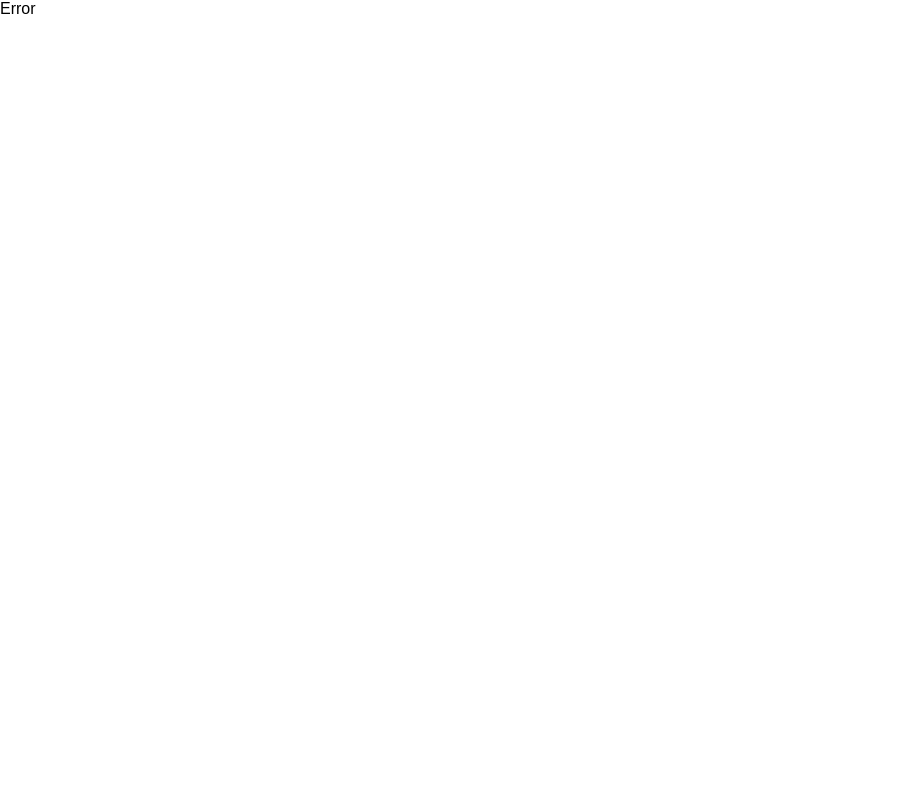
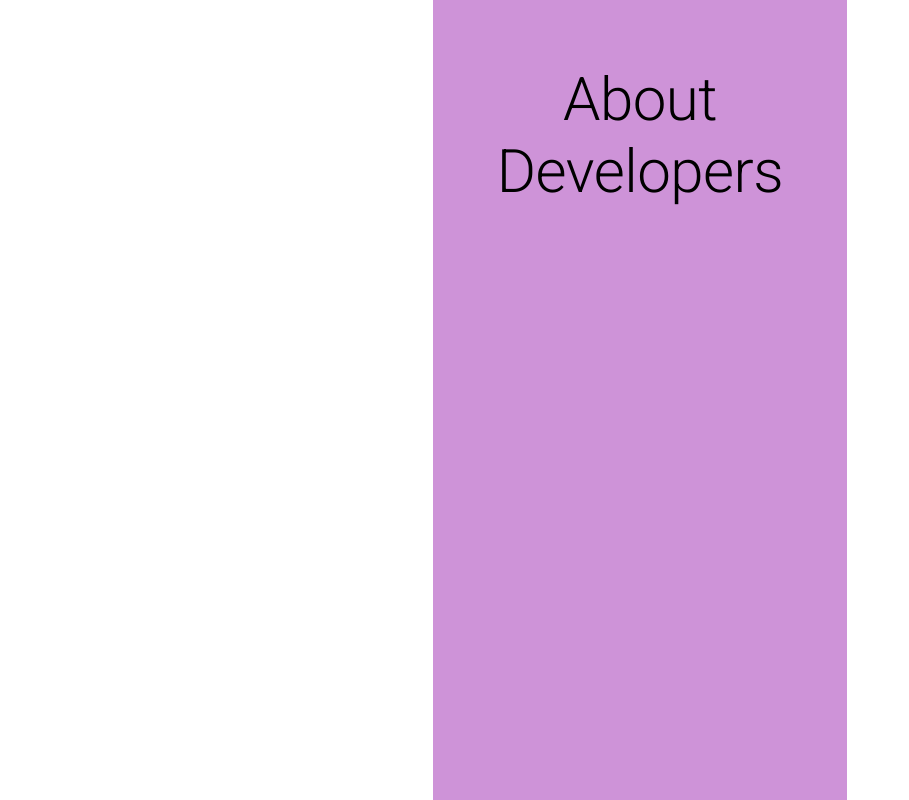
Before and after one commit to robin-claire/mandalart, a React (Vite) app: page /about-developers in a window 1280 px wide. Before the commit this address had no page. Shown: the whole page, without its empty margins (0-909 px from the left). Built offline with nearby package versions, Linux system fonts and the light colour scheme.

Commit message:
feat: add about pages to app

```diff
--- /dev/null
+++ b/src/pages/AboutDevelopers.tsx
@@ -0,0 +1,22 @@
+import {
+  Grid,
+  Typography,
+} from '@mui/material';
+
+import PageBox from '../components/PageBox';
+
+function AboutDevelopers() {
+  return (
+    <PageBox>
+      <Grid container>
+        <Grid item xs={12} mt={8}>
+          <Typography variant='h2'>
+            About Developers
+          </Typography>
+        </Grid>
+      </Grid>
+    </PageBox>
+  )
+}
+
+export default AboutDevelopers;
--- /dev/null
+++ b/src/pages/AboutMandalart.tsx
@@ -0,0 +1,22 @@
+import {
+  Grid,
+  Typography,
+} from '@mui/material';
+
+import PageBox from '../components/PageBox';
+
+function AboutMandalart() {
+  return (
+    <PageBox>
+      <Grid container>
+        <Grid item xs={12} mt={8}>
+          <Typography variant='h2'>
+            About Mandalart
+          </Typography>
+        </Grid>
+      </Grid>
+    </PageBox>
+  )
+}
+
+export default AboutMandalart;
```
Also changed, not shown: src/App.tsx (+12 -1 lines).
